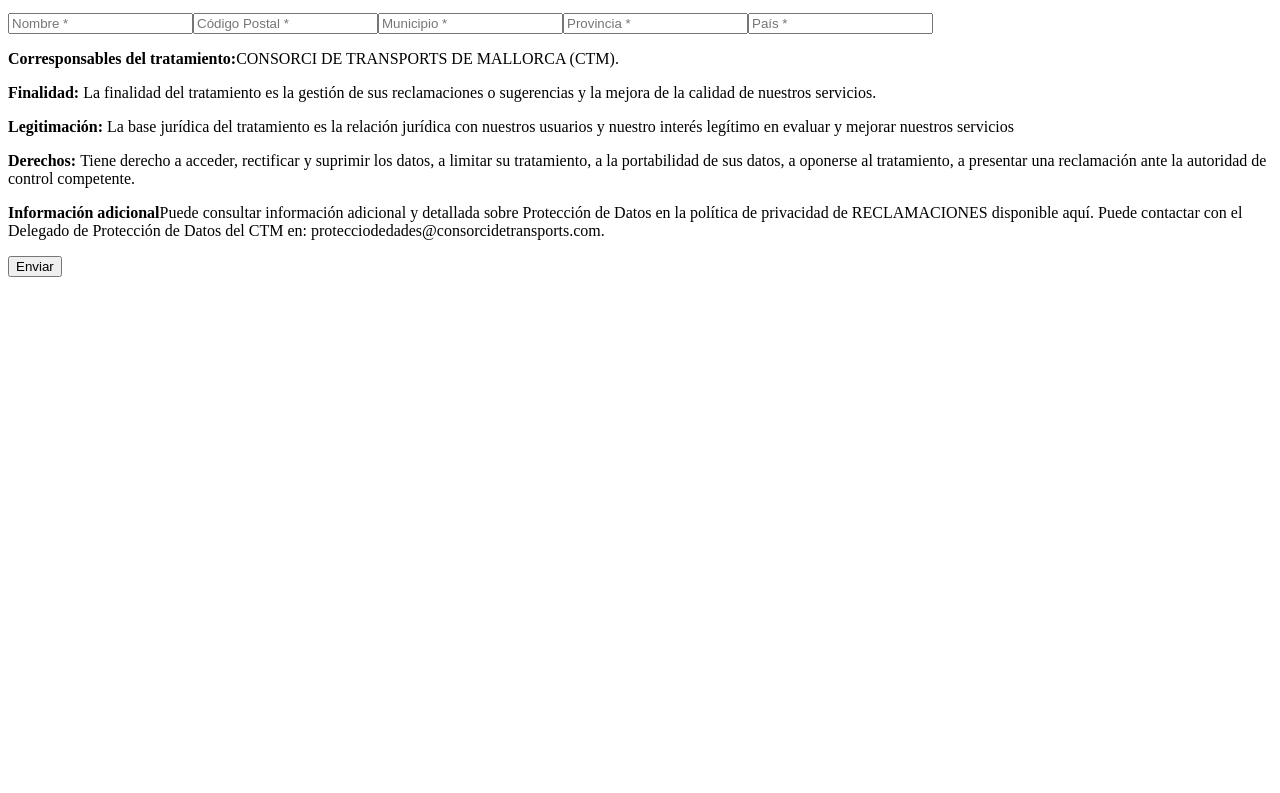
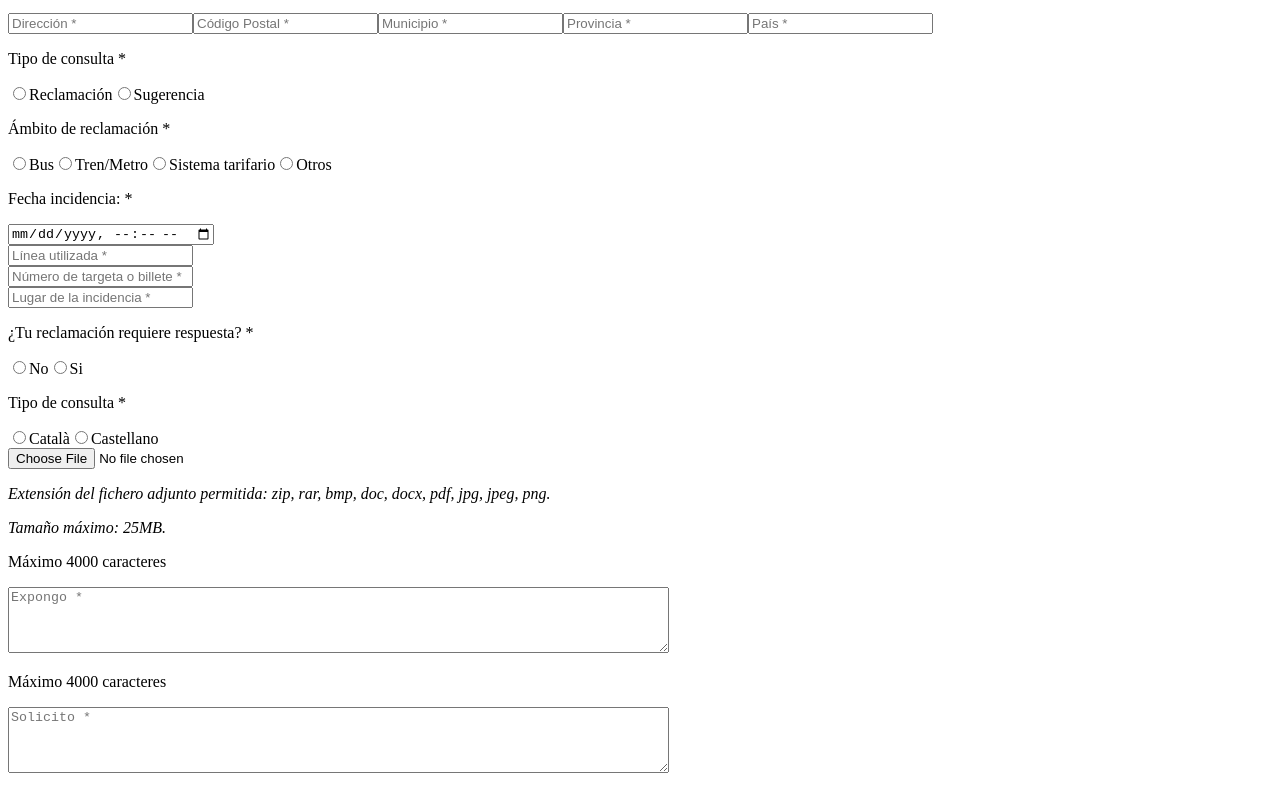
Before and after one commit to SirPredes/Formulari-TIB-CTM, a React (Vite) app in the folder formulari-reclamacions-tib/: page / in a window 1280 px wide. Shown: the part 520-1313 px from the top of the page. Before the commit the page ends 805 px from the top, so only its background shows below. Built offline with nearby package versions, Linux system fonts and the light colour scheme.

Commit message:
Afegit es contingut, pendent de arreglar sa transmisio cap amunt d'informacio des formulari

```diff
--- a/formulari-reclamacions-tib/src/formulari/ClaimBasicDataForm.tsx
+++ b/formulari-reclamacions-tib/src/formulari/ClaimBasicDataForm.tsx
@@ -1,23 +1,145 @@
 export function ClaimBasicDataForm(){
     return (
         <>
-            <div>
-                {
-                    //Aqui ses 2 checkbox
-                }
+            <div className="parent-tipo-ambito">
+                <div className="input-tipo">
+
+                    <p>Tipo de consulta *</p>
+
+                    <input type="radio"
+                            id="reclamacion"
+                            name="tipo-consulta"
+                    />
+                    <label htmlFor="reclamacion">Reclamación</label>
+
+                    <input type="radio"
+                            id="sugerencia"
+                            name="tipo-consulta"
+                    />
+                    <label htmlFor="sugerencia">Sugerencia</label>
+                </div>
+                <div className="input-ambito">
+
+                    <p>Ámbito de reclamación *</p>
+
+                    <input type="radio"
+                            id="Bus"
+                            name="ambito-reclamacion"
+                    />
+                    <label htmlFor="Bus">Bus</label>
+
+                    <input type="radio"
+                            id="tren-metro"
+                            name="ambito-reclamacion"
+                    />
+                    <label htmlFor="tren-metro">Tren/Metro</label>
+
+                    <input type="radio"
+                            id="sistema-tarifario"
+                            name="ambito-reclamacion"
+                    />
+                    <label htmlFor="sistema-tarifario">Sistema tarifario</label>
+
+                    <input type="radio"
+                            id="otros"
+                            name="ambito-reclamacion"
+                    />
+                    <label htmlFor="otros">Otros</label>
+                </div>
             </div>
-            <div>
-                {
-                    //Aqui es de sa data i pegues
-                }
+            <div className="input-fecha-linea-billete-lugar">
+                <div className="input-fecha-detalle">
+                    <p>Fecha incidencia: *</p>
+                    <input id="claimDate" type="datetime-local" name="fecha-reclamacion"/>
+                </div>
+                <div className="input-linea-detalle">
+                    <input id="claimline"
+                        className="claim-form-text-input"
+                        type="text"
+                        placeholder="Línea utilizada *"
+                        name="linea-reclamacion"
+                    />
+                </div>
+                <div className="input-tarjeta-billete-detalle">
+                    <input id="claim-ticket"
+                            className="claim-form-text-input"
+                            type="text"
+                            placeholder="Número de targeta o billete *"
+                            name="targeta-billete-reclamante"
+                    />
+                </div>
+                <div className="input-lugar-detalle">
+                    <input id="claim-location"
+                            className="claim-form-text-input"
+                            type="text"
+                            placeholder="Lugar de la incidencia *"
+                            name="lugar-reclamacion"
+                    />
+                </div>
             </div>
-                {
-                    //Aqui es form intermig
-                }
-            <div>
-                {
-                    //Aqui ses textarea
-                }
+            <div className="parent-requerida-idioma">
+                <div className="input-respuesta-requerida">
+
+                    <p>¿Tu reclamación requiere respuesta? *</p>
+
+                    <input type="radio"
+                            id="respuesta-no"
+                            name="respuesta-reclamacion-requerida"
+                    />
+                    <label htmlFor="respuesta-no">No</label>
+
+                    <input type="radio"
+                            id="respuesta-si"
+                            name="respuesta-reclamacion-requerida"
+                    />
+                    <label htmlFor="respuesta-si">Si</label>
+                </div>
+                <div className="input-idioma-respuesta">
+
+                    <p>Tipo de consulta *</p>
+
+                    <input type="radio"
+                            id="idiomaCatala"
+                            name="idioma-respuesta"
+                    />
+                    <label htmlFor="idiomaCatala">Català</label>
+
+                    <input type="radio"
+                            id="idiomaCastellano"
+                            name="idioma-respuesta"
+                    />
+                    <label htmlFor="idiomaCastellano">Castellano</label>
+                </div>
+            </div>
+            <div className="parent-archivo">
+                <div className="input-archivo">
+                    <input type="file"
+                            id="claimFile"
+                            name="archivo-reclamacion"
+                    />
+                    <p><i>Extensión del fichero adjunto permitida: zip, rar, bmp, doc, docx, pdf, jpg, jpeg, png. </i></p>
+                    <p><i>Tamaño máximo: 25MB.</i></p>
+                </div>
+            </div>
+            <div className="parent-expongo-solicito">
+                <div className="input-expongo">
+                    <p>Máximo 4000 caracteres</p>
+                    <textarea id="claimExpose"
+                            name="expongo-reclamacion"
+                            rows={4}
+                            cols={80}
+                            placeholder="Expongo *"
+                    />
+                </div>
+                <div className="input-solicito">
+                    <p>Máximo 4000 caracteres</p>
+                    <textarea id="claimRequest"
+                            name="solicito-reclamacion"
+                            rows={4}
+                            cols={80}
+                            placeholder="Solicito *"
+                    />
+                </div>
             </div>
         </>
     );
--- a/formulari-reclamacions-tib/src/formulari/ClaimsForm.tsx
+++ b/formulari-reclamacions-tib/src/formulari/ClaimsForm.tsx
@@ -5,7 +5,7 @@ import {ClaimBasicDataForm} from './ClaimBasicDataForm'
 export function ClaimsForm() {
     return (
 		<>
-			<div>
+			<div className='titulo-formulario'>
 				<img src="https://www.tib.org/o/ctm-base-theme/images/Doc.svg"/>
 				<h4>
 					Formulario
@@ -22,18 +22,18 @@ export function ClaimsForm() {
 
 				<ClaimBasicDataForm/>
 
-				<div>
+				<div className='aviso-legal-formulario'>
 					<p><strong>Corresponsables del tratamiento:</strong>CONSORCI DE TRANSPORTS DE MALLORCA (CTM).</p>
 					<p><strong>Finalidad: </strong>La finalidad del tratamiento es la gestión de sus reclamaciones o sugerencias y la mejora de la calidad de nuestros servicios.</p>
 					<p><strong>Legitimación: </strong>La base jurídica del tratamiento es la relación jurídica con nuestros usuarios y nuestro interés legítimo en evaluar y mejorar nuestros servicios</p>
 					<p><strong>Derechos: </strong>Tiene derecho a acceder, rectificar y suprimir los datos, a limitar su tratamiento, a la portabilidad de sus datos, a oponerse al tratamiento, a presentar una reclamación ante la autoridad de control competente.</p>
-					<p><strong>Información adicional</strong>Puede consultar información adicional y detallada sobre Protección de Datos en la política de privacidad de RECLAMACIONES disponible aquí. Puede contactar con el Delegado de Protección de Datos del CTM en: protecciodedades@consorcidetransports.com.</p>
+					<p><strong>Información adicional</strong>Puede consultar información adicional y detallada sobre Protección de Datos en la política de privacidad de RECLAMACIONES disponible <a href='placeholder.com'>aquí</a>. Puede contactar con el Delegado de Protección de Datos del CTM en: protecciodedades@consorcidetransports.com.</p>
 				</div>
 
 				{//Insertar aqui lo des captcha
 				}
 
-				<button>
+				<button type='submit' form='claimsForm' value="submit">
 					Enviar
 				</button>
 			</form>
--- a/formulari-reclamacions-tib/src/formulari/NotificationAddressForm.tsx
+++ b/formulari-reclamacions-tib/src/formulari/NotificationAddressForm.tsx
@@ -1,14 +1,41 @@
 export function NotificationAddressForm(){
     return (
         <>
-            <>
-            <h4>Domicilio para notificaciones</h4>
-            <input id="claimerAddress" className="claim-form-text-input" type="text" placeholder="Nombre *"/>
-            <input id="claimerPostalCode" className="claim-form-text-input" type="text" placeholder="Código Postal *"/>
-            <input id="claimerMunicipality" className="claim-form-text-input" type="text" placeholder="Municipio *"/>
-            <input id="claimerProvince" className="claim-form-text-input" type="text" placeholder="Provincia *"/>
-            <input id="claimerCountry" className="claim-form-text-input" type="text" placeholder="País *"/>
-        </>
+            <div className="input-notificaciones">
+
+                <h4>Domicilio para notificaciones</h4>
+
+                <input id="claimerAddress"
+                        className="claim-form-text-input"
+                        type="text"
+                        placeholder="Dirección *"
+                        name="direccion-reclamante"
+                />
+                <input id="claimerPostalCode"
+                        className="claim-form-text-input"
+                        type="text"
+                        placeholder="Código Postal *"
+                        name="codigo-postal-reclamante"
+                />
+                <input id="claimerMunicipality"
+                        className="claim-form-text-input"
+                        type="text"
+                        placeholder="Municipio *"
+                        name="municipio-reclamante"
+                />
+                <input id="claimerProvince"
+                        className="claim-form-text-input"
+                        type="text"
+                        placeholder="Provincia *"
+                        name="provincia-reclamante"
+                />
+                <input id="claimerCountry"
+                        className="claim-form-text-input"
+                        type="text"
+                        placeholder="País *"
+                        name="pais-reclamante"
+                />
+            </div>
         </>
     );
 }
--- a/formulari-reclamacions-tib/src/formulari/PersonalDataForm.tsx
+++ b/formulari-reclamacions-tib/src/formulari/PersonalDataForm.tsx
@@ -1,12 +1,41 @@
 export function PersonalDataForm(){
     return (
         <>
-            <h4>Datos Personales</h4>
-            <input id="claimerName" className="claim-form-text-input" type="text" placeholder="Nombre *"/>
-            <input id="claimerSurname" className="claim-form-text-input" type="text" placeholder="Apellidos *"/>
-            <input id="claimerIdDoc" className="claim-form-text-input" type="text" placeholder="DNI/NIE/Pasaporte *"/>
-            <input id="claimerEmail" className="claim-form-text-input" type="text" placeholder="Dirección electrónica *"/>
-            <input id="claimerPhone" className="claim-form-text-input" type="text" placeholder="Teléfono *"/>
+            <div className="input-datos-personales">
+
+                <h4>Datos Personales</h4>
+
+                <input id="claimerName"
+                        className="claim-form-text-input"
+                        type="text"
+                        placeholder="Nombre *"
+                        name="nombre-reclamante"
+                />
+                <input id="claimerSurname"
+                        className="claim-form-text-input"
+                        type="text"
+                        placeholder="Apellidos *"
+                        name="apellidos-reclamante"
+                />
+                <input id="claimerIdDoc"
+                        className="claim-form-text-input"
+                        type="text"
+                        placeholder="DNI/NIE/Pasaporte *"
+                        name="documento-id-reclamante"
+                />
+                <input id="claimerEmail"
+                        className="claim-form-text-input"
+                        type="text"
+                        placeholder="Dirección electrónica *"
+                        name="email-reclamante"
+                />
+                <input id="claimerPhone"
+                        className="claim-form-text-input"
+                        type="text"
+                        placeholder="Teléfono *"
+                        name="telefono-reclamante"
+                />
+            </div>
         </>
     );
 }
```
